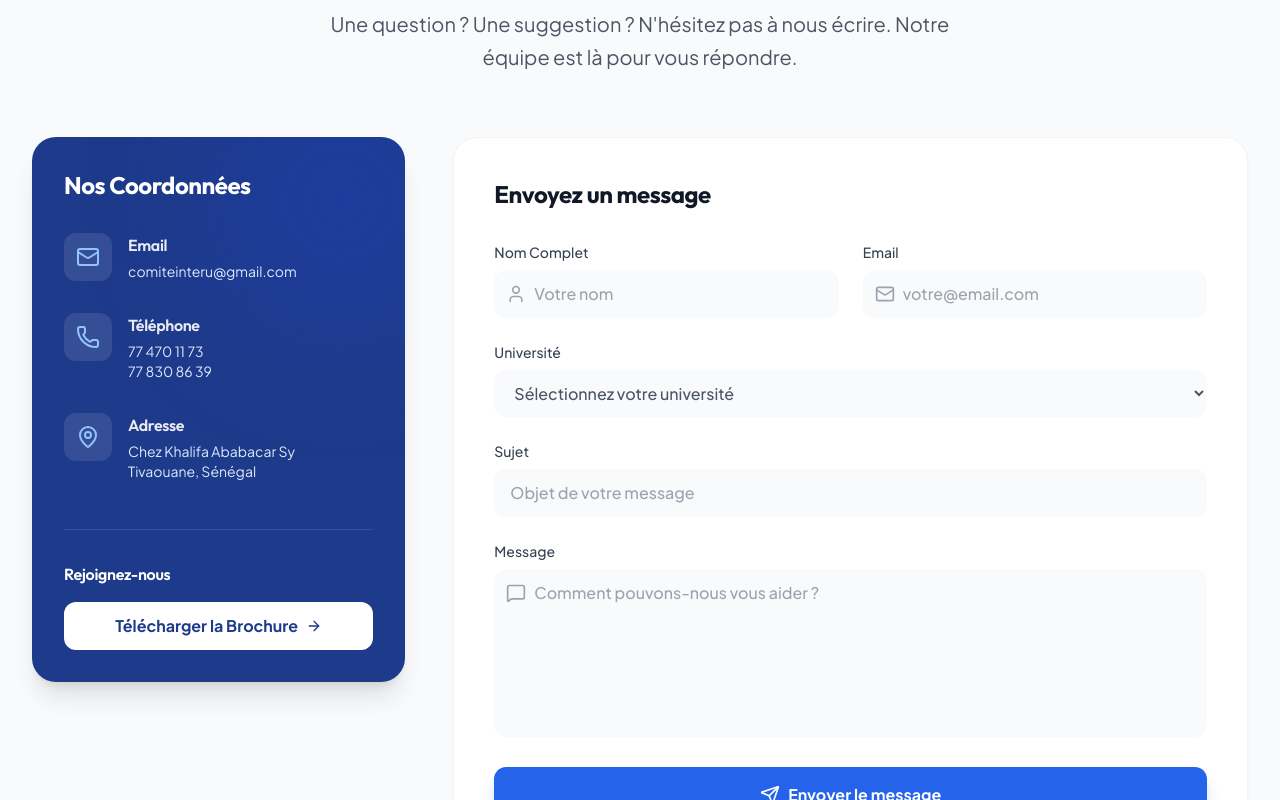
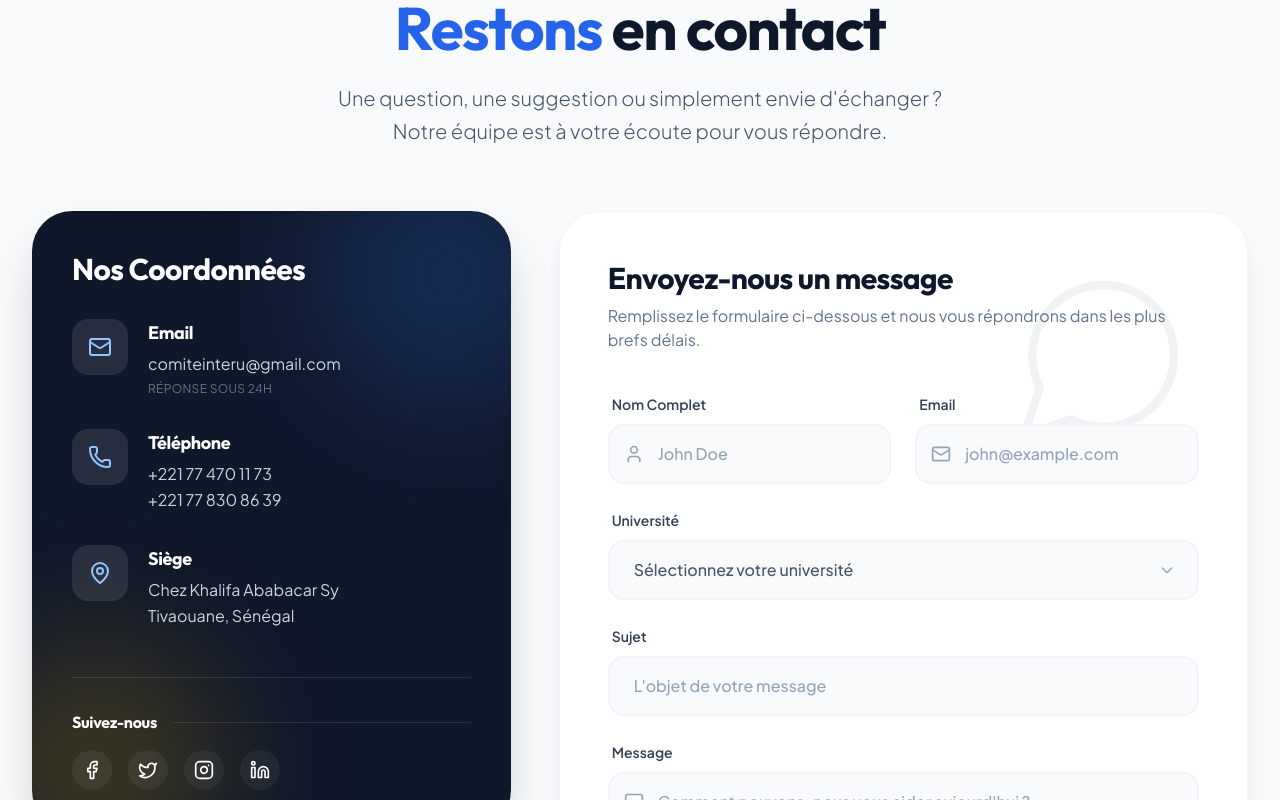
Before and after one commit to Rachidusfallensis/ciu-website, a React (Vite) app: page /contact in a window 1280 px wide. Shown: the part 240-1040 px from the top of the page. Built offline with nearby package versions, Linux system fonts and the light colour scheme.

Commit message:
refactor(contact): implement split layout with glassmorphism styled form

```diff
--- a/src/pages/ContactPage.jsx
+++ b/src/pages/ContactPage.jsx
@@ -1,7 +1,20 @@
 import { motion } from 'framer-motion';
-import { Mail, Phone, MapPin, Send, User, MessageSquare, ArrowRight } from 'lucide-react';
+import { Mail, Phone, MapPin, Send, User, MessageSquare, ArrowRight, Instagram, Facebook, Twitter, Linkedin, ExternalLink } from 'lucide-react';
 import { useState, useEffect } from 'react';
 import ScrollToTop from '../components/ScrollToTop';
+
+const itemVariants = {
+  hidden: { y: 20, opacity: 0 },
+  visible: {
+    y: 0,
+    opacity: 1,
+    transition: {
+      type: "spring",
+      stiffness: 100,
+      damping: 10
+    }
+  }
+};
 
 export default function ContactPage() {
   const [formData, setFormData] = useState({
@@ -25,6 +38,8 @@ export default function ContactPage() {
     setIsSubmitting(true);
     setSubmitStatus(null);
 
+    // Simulation d'envoi
+    setTimeout(() => {
       try {
         // Simulation d'envoi d'email (remplacer par votre service d'email)
         const mailtoLink = `mailto:comiteinteru@gmail.com?subject=${encodeURIComponent(formData.subject)}&body=${encodeURIComponent(
@@ -48,6 +63,7 @@ export default function ContactPage() {
       } finally {
         setIsSubmitting(false);
       }
+    }, 1500);
   };
 
   useEffect(() => {
@@ -73,197 +89,244 @@ export default function ContactPage() {
   ];
 
   return (
-    <main className="pt-20 bg-gray-50 min-h-screen">
+    <main className="pt-20 bg-slate-50 min-h-screen">
       <section className="max-w-7xl mx-auto px-4 sm:px-6 lg:px-8 py-16 sm:py-24">
 
-        {/* Header */}
+        {/* Header - Premium Style */}
         <motion.div
-          initial={{ opacity: 0, y: 20 }}
+          initial={{ opacity: 0, y: 30 }}
           animate={{ opacity: 1, y: 0 }}
-          transition={{ duration: 0.6 }}
+          transition={{ duration: 0.8 }}
           className="text-center mb-16"
         >
-          <h1 className="text-4xl md:text-5xl font-bold text-gray-900 mb-6 tracking-tight">
-            Contactez-nous
+          <div className="inline-flex items-center gap-2 px-4 py-2 rounded-full bg-white shadow-sm border border-slate-200 mb-6">
+            <Mail className="w-4 h-4 text-primary-600" />
+            <span className="text-sm font-semibold text-slate-600 tracking-wide uppercase">Nous contacter</span>
+          </div>
+
+          <h1 className="text-4xl md:text-5xl lg:text-6xl font-bold text-slate-900 mb-6 tracking-tight">
+            <span className="text-primary-600">Restons</span> en contact
           </h1>
-          <p className="text-xl text-gray-600 max-w-2xl mx-auto leading-relaxed">
-            Une question ? Une suggestion ? N'hésitez pas à nous écrire.
-            Notre équipe est là pour vous répondre.
+          <p className="text-xl text-slate-600 max-w-2xl mx-auto leading-relaxed font-light">
+            Une question, une suggestion ou simplement envie d'échanger ?<br />
+            Notre équipe est à votre écoute pour vous répondre.
           </p>
         </motion.div>
 
-        <div className="grid grid-cols-1 lg:grid-cols-12 gap-12">
+        <div className="grid grid-cols-1 lg:grid-cols-12 gap-8 lg:gap-12 items-start">
 
-          {/* Contact Info Card */}
+          {/* Contact Info - Left Card */}
           <motion.div
-            initial={{ opacity: 0, x: -20 }}
+            initial={{ opacity: 0, x: -30 }}
             animate={{ opacity: 1, x: 0 }}
-            transition={{ duration: 0.6, delay: 0.2 }}
-            className="lg:col-span-4 space-y-8"
+            transition={{ duration: 0.8, delay: 0.2 }}
+            className="lg:col-span-5 space-y-8"
           >
-            <div className="bg-primary-900 rounded-3xl p-8 text-white shadow-xl overflow-hidden relative">
-              {/* Decorative Circle */}
-              <div className="absolute top-0 right-0 -mr-16 -mt-16 w-64 h-64 rounded-full bg-primary-800 opacity-50 blur-3xl"></div>
+            {/* Main Info Card */}
+            <div className="bg-slate-900 rounded-[2.5rem] p-8 md:p-10 text-white shadow-2xl relative overflow-hidden">
+              {/* Background Decor */}
+              <div className="absolute top-0 right-0 w-64 h-64 bg-primary-500/20 rounded-full blur-3xl -mr-16 -mt-16 pointer-events-none" />
+              <div className="absolute bottom-0 left-0 w-64 h-64 bg-secondary-500/20 rounded-full blur-3xl -ml-16 -mb-16 pointer-events-none" />
 
-              <h2 className="text-2xl font-bold mb-8 relative z-10">Nos Coordonnées</h2>
+              <h2 className="text-3xl font-bold mb-8 relative z-10">Nos Coordonnées</h2>
 
               <div className="space-y-8 relative z-10">
                 <div className="flex items-start group">
-                  <div className="flex items-center justify-center w-12 h-12 bg-white/10 rounded-xl mr-4 flex-shrink-0 group-hover:bg-white/20 transition-colors">
-                    <Mail className="h-6 w-6 text-primary-300" />
+                  <div className="flex items-center justify-center w-14 h-14 bg-white/10 backdrop-blur-sm rounded-2xl mr-5 flex-shrink-0 group-hover:bg-primary-600 transition-colors duration-300">
+                    <Mail className="h-6 w-6 text-primary-300 group-hover:text-white transition-colors" />
                   </div>
                   <div>
-                    <h3 className="font-semibold text-white/90 mb-1">Email</h3>
-                    <p className="text-primary-100 text-sm">comiteinteru@gmail.com</p>
+                    <h3 className="font-bold text-lg mb-1">Email</h3>
+                    <a href="mailto:comiteinteru@gmail.com" className="text-slate-300 hover:text-white transition-colors block leading-relaxed">comiteinteru@gmail.com</a>
+                    <span className="text-xs text-slate-500 uppercase tracking-wide mt-1 block">Réponse sous 24h</span>
                   </div>
                 </div>
 
                 <div className="flex items-start group">
-                  <div className="flex items-center justify-center w-12 h-12 bg-white/10 rounded-xl mr-4 flex-shrink-0 group-hover:bg-white/20 transition-colors">
-                    <Phone className="h-6 w-6 text-primary-300" />
+                  <div className="flex items-center justify-center w-14 h-14 bg-white/10 backdrop-blur-sm rounded-2xl mr-5 flex-shrink-0 group-hover:bg-primary-600 transition-colors duration-300">
+                    <Phone className="h-6 w-6 text-primary-300 group-hover:text-white transition-colors" />
                   </div>
                   <div>
-                    <h3 className="font-semibold text-white/90 mb-1">Téléphone</h3>
-                    <p className="text-primary-100 text-sm">77 470 11 73</p>
-                    <p className="text-primary-100 text-sm">77 830 86 39</p>
+                    <h3 className="font-bold text-lg mb-1">Téléphone</h3>
+                    <a href="tel:774701173" className="text-slate-300 hover:text-white transition-colors block leading-relaxed">+221 77 470 11 73</a>
+                    <a href="tel:778308639" className="text-slate-300 hover:text-white transition-colors block leading-relaxed">+221 77 830 86 39</a>
                   </div>
                 </div>
 
                 <div className="flex items-start group">
-                  <div className="flex items-center justify-center w-12 h-12 bg-white/10 rounded-xl mr-4 flex-shrink-0 group-hover:bg-white/20 transition-colors">
-                    <MapPin className="h-6 w-6 text-primary-300" />
+                  <div className="flex items-center justify-center w-14 h-14 bg-white/10 backdrop-blur-sm rounded-2xl mr-5 flex-shrink-0 group-hover:bg-primary-600 transition-colors duration-300">
+                    <MapPin className="h-6 w-6 text-primary-300 group-hover:text-white transition-colors" />
                   </div>
                   <div>
-                    <h3 className="font-semibold text-white/90 mb-1">Adresse</h3>
-                    <p className="text-primary-100 text-sm">Chez Khalifa Ababacar Sy<br />Tivaouane, Sénégal</p>
+                    <h3 className="font-bold text-lg mb-1">Siège</h3>
+                    <p className="text-slate-300 leading-relaxed">Chez Khalifa Ababacar Sy<br />Tivaouane, Sénégal</p>
                   </div>
                 </div>
               </div>
 
+              {/* Socials */}
               <div className="mt-12 pt-8 border-t border-white/10 relative z-10">
-                <h3 className="font-semibold mb-4">Rejoignez-nous</h3>
-                <button className="w-full flex items-center justify-center space-x-2 bg-white text-primary-900 py-3 rounded-xl font-bold hover:bg-primary-50 transition-colors">
-                  <span>Télécharger la Brochure</span>
-                  <ArrowRight className="w-4 h-4" />
+                <h3 className="font-bold mb-4 flex items-center gap-2">
+                  Suivez-nous
+                  <span className="h-px flex-grow bg-white/10 ml-2"></span>
+                </h3>
+                <div className="flex gap-4">
+                  {[Facebook, Twitter, Instagram, Linkedin].map((Icon, idx) => (
+                    <a key={idx} href="#" className="w-10 h-10 rounded-full bg-white/5 hover:bg-white/20 flex items-center justify-center transition-all hover:scale-110">
+                      <Icon className="w-5 h-5 text-white" />
+                    </a>
+                  ))}
+                </div>
+              </div>
+            </div>
+
+            {/* Brochure Card */}
+            <div className="bg-gradient-to-r from-primary-600 to-primary-700 rounded-[2.5rem] p-8 text-white shadow-lg flex items-center justify-between">
+              <div>
+                <h3 className="font-bold text-xl mb-1">Notre Brochure</h3>
+                <p className="text-primary-100 text-sm">Découvrez nos activités en détail</p>
+              </div>
+              <button className="w-12 h-12 bg-white text-primary-600 rounded-full flex items-center justify-center shadow-md hover:scale-110 transition-transform">
+                <ExternalLink className="w-5 h-5" />
               </button>
-              </div>
             </div>
           </motion.div>
 
-          {/* Contact Form */}
+          {/* Right Form - Clean Style */}
           <motion.div
-            initial={{ opacity: 0, x: 20 }}
+            initial={{ opacity: 0, x: 30 }}
             animate={{ opacity: 1, x: 0 }}
-            transition={{ duration: 0.6, delay: 0.4 }}
-            className="lg:col-span-8"
+            transition={{ duration: 0.8, delay: 0.4 }}
+            className="lg:col-span-7"
           >
-            <div className="bg-white rounded-3xl shadow-sm border border-gray-100 p-8 sm:p-10">
-              <h2 className="text-2xl font-bold text-gray-900 mb-8">Envoyez un message</h2>
+            <div className="bg-white rounded-[2.5rem] shadow-xl border border-slate-100 p-8 sm:p-12 relative overflow-hidden">
+              {/* Subtle Pattern */}
+              <div className="absolute top-0 right-0 p-12 opacity-5 pointer-events-none">
+                <svg width="200" height="200" viewBox="0 0 24 24" fill="none" stroke="currentColor" strokeWidth="1" className="text-slate-900">
+                  <path d="M21 11.5a8.38 8.38 0 0 1-.9 3.8 8.5 8.5 0 0 1-7.6 4.7 8.38 8.38 0 0 1-3.8-.9L3 21l1.9-5.7a8.38 8.38 0 0 1-.9-3.8 8.5 8.5 0 0 1 4.7-7.6 8.38 8.38 0 0 1 3.8-.9h.5a8.48 8.48 0 0 1 8 8v.5z" />
+                </svg>
+              </div>
 
-              <form onSubmit={handleSubmit} className="space-y-6">
+              <h2 className="text-3xl font-bold text-slate-900 mb-2">Envoyez-nous un message</h2>
+              <p className="text-slate-500 mb-10">Remplissez le formulaire ci-dessous et nous vous répondrons dans les plus brefs délais.</p>
+
+              <form onSubmit={handleSubmit} className="space-y-6 relative z-10">
                 <div className="grid grid-cols-1 md:grid-cols-2 gap-6">
-                  <div>
-                    <label className="block text-sm font-medium text-gray-700 mb-2">Nom Complet</label>
-                    <div className="relative">
-                      <User className="absolute left-3 top-3.5 h-5 w-5 text-gray-400" />
+                  <div className="space-y-2">
+                    <label className="text-sm font-semibold text-slate-700 ml-1">Nom Complet</label>
+                    <div className="relative group">
+                      <User className="absolute left-4 top-1/2 -translate-y-1/2 h-5 w-5 text-slate-400 group-focus-within:text-primary-500 transition-colors" />
                       <input
                         type="text"
                         name="name"
                         value={formData.name}
                         onChange={handleInputChange}
                         required
-                        className="w-full pl-10 pr-4 py-3 bg-gray-50 border-0 rounded-xl focus:ring-2 focus:ring-primary-500 transition-all placeholder:text-gray-400 font-medium"
-                        placeholder="Votre nom"
+                        className="w-full pl-12 pr-4 py-4 bg-slate-50 border-2 border-slate-100 rounded-2xl focus:border-primary-500 focus:bg-white focus:ring-0 transition-all font-medium placeholder:text-slate-400"
+                        placeholder="John Doe"
                       />
                     </div>
                   </div>
 
-                  <div>
-                    <label className="block text-sm font-medium text-gray-700 mb-2">Email</label>
-                    <div className="relative">
-                      <Mail className="absolute left-3 top-3.5 h-5 w-5 text-gray-400" />
+                  <div className="space-y-2">
+                    <label className="text-sm font-semibold text-slate-700 ml-1">Email</label>
+                    <div className="relative group">
+                      <Mail className="absolute left-4 top-1/2 -translate-y-1/2 h-5 w-5 text-slate-400 group-focus-within:text-primary-500 transition-colors" />
                       <input
                         type="email"
                         name="email"
                         value={formData.email}
                         onChange={handleInputChange}
                         required
-                        className="w-full pl-10 pr-4 py-3 bg-gray-50 border-0 rounded-xl focus:ring-2 focus:ring-primary-500 transition-all placeholder:text-gray-400 font-medium"
-                        placeholder="votre@email.com"
+                        className="w-full pl-12 pr-4 py-4 bg-slate-50 border-2 border-slate-100 rounded-2xl focus:border-primary-500 focus:bg-white focus:ring-0 transition-all font-medium placeholder:text-slate-400"
+                        placeholder="john@example.com"
                       />
                     </div>
                   </div>
                 </div>
 
-                <div>
-                  <label className="block text-sm font-medium text-gray-700 mb-2">Université</label>
+                <div className="space-y-2">
+                  <label className="text-sm font-semibold text-slate-700 ml-1">Université</label>
+                  <div className="relative">
                     <select
                       name="university"
                       value={formData.university}
                       onChange={handleInputChange}
-                    className="w-full px-4 py-3 bg-gray-50 border-0 rounded-xl focus:ring-2 focus:ring-primary-500 transition-all font-medium text-gray-600"
+                      className="w-full px-6 py-4 bg-slate-50 border-2 border-slate-100 rounded-2xl focus:border-primary-500 focus:bg-white focus:ring-0 transition-all font-medium text-slate-600 appearance-none"
                     >
                       <option value="">Sélectionnez votre université</option>
                       {universities.map((uni) => (
                         <option key={uni} value={uni}>{uni}</option>
                       ))}
                     </select>
+                    <div className="absolute right-6 top-1/2 -translate-y-1/2 pointer-events-none text-slate-400">
+                      <svg className="w-4 h-4" fill="none" stroke="currentColor" viewBox="0 0 24 24"><path strokeLinecap="round" strokeLinejoin="round" strokeWidth="2" d="M19 9l-7 7-7-7"></path></svg>
+                    </div>
+                  </div>
                 </div>
 
-                <div>
-                  <label className="block text-sm font-medium text-gray-700 mb-2">Sujet</label>
+                <div className="space-y-2">
+                  <label className="text-sm font-semibold text-slate-700 ml-1">Sujet</label>
                   <input
                     type="text"
                     name="subject"
                     value={formData.subject}
                     onChange={handleInputChange}
                     required
-                    className="w-full px-4 py-3 bg-gray-50 border-0 rounded-xl focus:ring-2 focus:ring-primary-500 transition-all placeholder:text-gray-400 font-medium"
-                    placeholder="Objet de votre message"
+                    className="w-full px-6 py-4 bg-slate-50 border-2 border-slate-100 rounded-2xl focus:border-primary-500 focus:bg-white focus:ring-0 transition-all font-medium placeholder:text-slate-400"
+                    placeholder="L'objet de votre message"
                   />
                 </div>
 
-                <div>
-                  <label className="block text-sm font-medium text-gray-700 mb-2">Message</label>
-                  <div className="relative">
-                    <MessageSquare className="absolute left-3 top-3.5 h-5 w-5 text-gray-400" />
+                <div className="space-y-2">
+                  <label className="text-sm font-semibold text-slate-700 ml-1">Message</label>
+                  <div className="relative group">
+                    <MessageSquare className="absolute left-4 top-5 h-5 w-5 text-slate-400 group-focus-within:text-primary-500 transition-colors" />
                     <textarea
                       name="message"
                       value={formData.message}
                       onChange={handleInputChange}
                       required
-                      rows={6}
-                      className="w-full pl-10 pr-4 py-3 bg-gray-50 border-0 rounded-xl focus:ring-2 focus:ring-primary-500 transition-all placeholder:text-gray-400 font-medium resize-none"
-                      placeholder="Comment pouvons-nous vous aider ?"
+                      rows={5}
+                      className="w-full pl-12 pr-4 py-4 bg-slate-50 border-2 border-slate-100 rounded-2xl focus:border-primary-500 focus:bg-white focus:ring-0 transition-all font-medium placeholder:text-slate-400 resize-none"
+                      placeholder="Comment pouvons-nous vous aider aujourd'hui ?"
                     />
                   </div>
                 </div>
 
                 {submitStatus === 'success' && (
-                  <div className="p-4 bg-green-50 text-green-700 rounded-xl flex items-center">
-                    <span className="mr-2">✓</span> Message envoyé avec succès (simulation).
-                  </div>
+                  <motion.div
+                    initial={{ opacity: 0, y: 10 }} animate={{ opacity: 1, y: 0 }}
+                    className="p-4 bg-green-50 text-green-700 rounded-2xl flex items-center font-medium border border-green-100"
+                  >
+                    <span className="flex items-center justify-center w-6 h-6 bg-green-200 rounded-full mr-3 text-green-700 text-sm">✓</span>
+                    Message envoyé avec succès !
+                  </motion.div>
                 )}
 
                 {submitStatus === 'error' && (
-                  <div className="p-4 bg-red-50 text-red-700 rounded-xl flex items-center">
-                    <span className="mr-2">⚠</span> Une erreur est survenue.
-                  </div>
+                  <motion.div
+                    initial={{ opacity: 0, y: 10 }} animate={{ opacity: 1, y: 0 }}
+                    className="p-4 bg-red-50 text-red-700 rounded-2xl flex items-center font-medium border border-red-100"
+                  >
+                    <span className="flex items-center justify-center w-6 h-6 bg-red-200 rounded-full mr-3 text-red-700 text-sm">!</span>
+                    Une erreur est survenue. Veuillez réessayer.
+                  </motion.div>
                 )}
 
                 <motion.button
                   type="submit"
                   disabled={isSubmitting}
-                  className="w-full bg-primary-600 text-white font-bold py-4 rounded-xl hover:bg-primary-700 transition-all shadow-lg shadow-primary-500/30 flex items-center justify-center space-x-2 disabled:opacity-70 disabled:cursor-not-allowed"
-                  whileHover={!isSubmitting ? { scale: 1.01 } : {}}
+                  className="w-full bg-slate-900 text-white font-bold py-5 rounded-2xl hover:bg-primary-600 transition-all shadow-xl shadow-slate-900/10 flex items-center justify-center space-x-2 disabled:opacity-70 disabled:cursor-not-allowed text-lg"
+                  whileHover={!isSubmitting ? { scale: 1.01, y: -2 } : {}}
                   whileTap={!isSubmitting ? { scale: 0.99 } : {}}
                 >
                   {isSubmitting ? (
-                    <span>Envoi en cours...</span>
+                    <div className="w-6 h-6 border-2 border-white/30 border-t-white rounded-full animate-spin" />
                   ) : (
                     <>
-                      <Send className="w-5 h-5" />
                       <span>Envoyer le message</span>
+                      <Send className="w-5 h-5 ml-2" />
                     </>
                   )}
                 </motion.button>
```
Lines whose indentation alone changed are shown as unchanged.
